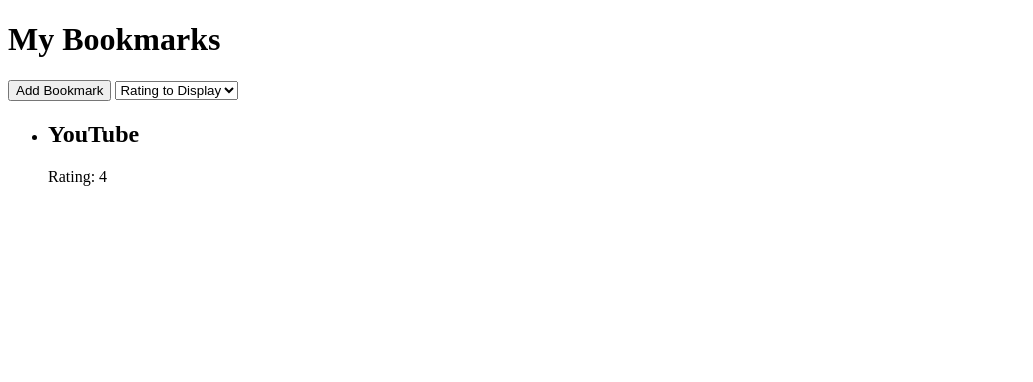
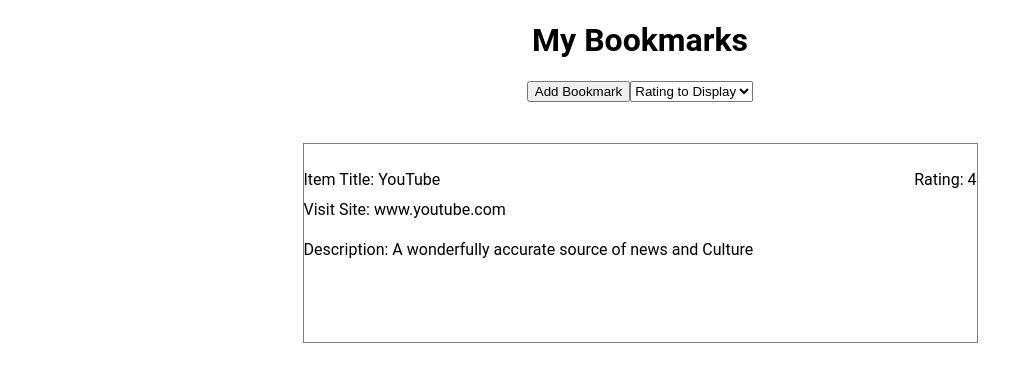
Before and after one commit to thinkful-ei27/DavidJ-bookmarks-app, a plain HTML site: page functionalApp/index.html in a window 1280 px wide. Shown: the whole page, without its empty margins (0-1033 px from the left). Drawn offline with nearby package versions, Linux system fonts and the light colour scheme.

Commit message:
Added some rough styling, I'll come back to it.

```diff
--- a/functionalApp/index.css
+++ b/functionalApp/index.css
@@ -0,0 +1,70 @@
+* {
+  box-sizing: border-box;
+}
+
+body {
+  font-family: 'Roboto', sans-serif;
+}
+
+.total-container {
+  max-width: 1000px;
+  margin-left: auto;
+  margin-right: auto;
+}
+
+#my-bookmarks-title {
+  text-align: center;
+}
+.container-button-and-select {
+  display:flex;
+  justify-content: center;
+}
+
+.rating-filter-select {
+  text-align: center;
+}
+
+.js-list {
+  list-style-type: none;
+  padding: 0px;
+}
+
+.bookmark-item {
+  position: relative;
+  width: 80%;
+  height: 250px;
+  left: 10%;
+  padding: 25px;
+}
+
+.inner-item {
+  position: relative;
+  width: 90%;
+  height: 100%;
+  left: 5%;
+  border: 1px solid grey;
+}
+.inner-item > p {
+  display: inline;
+}
+
+.item-title {
+  position: absolute;
+  left: 0px;
+  top: 10px;
+}
+
+.item-rating {
+  position: absolute;
+  right: 0px;
+  top: 10px;
+}
+
+.item-URL {
+  position: absolute;
+  top: 40px;
+}
+.item-Description {
+  position: absolute;
+  top: 80px;
+}
--- a/functionalApp/index.html
+++ b/functionalApp/index.html
@@ -9,9 +9,11 @@
 </head>
 <body>
   <main role="main">
-    <h1 role="banner">My Bookmarks</h1>
-    <button type ="button" role="button">Add Bookmark</button>
-    <select role="combobox">
+    <div class="total-container">
+      <h1 role="banner" id="my-bookmarks-title">My Bookmarks</h1>
+      <div class="container-button-and-select">
+        <button type="button" role="button" class="add-bookmark-button">Add Bookmark</button>
+        <select role="combobox" class="rating-filter-select">
         <option value="">Rating to Display</option>
         <option value="1">1</option>
         <option value="2">2</option>
@@ -19,8 +21,10 @@
         <option value="4">4</option>
         <option value="5">5</option>
         </select>
+      </div>
       <ul role="list" class="js-list">
       </ul>
+    </div>
 </main>
 <script type="text/javascript" src="https://cdnjs.cloudflare.com/ajax/libs/cuid/1.3.8/browser-cuid.min.js"></script>
 <script src="https://ajax.googleapis.com/ajax/libs/jquery/3.3.1/jquery.min.js"></script>
--- a/functionalApp/index.js
+++ b/functionalApp/index.js
@@ -1,6 +1,6 @@
 const STORE = {
 
-  items: [{id: 'cuidahw18sjv1j', title: "YouTube", rating: 4, displayDetail: true, description: 'A wonderfully accurate source of news and Culture'}],
+  items: [{id: 'cuidahw18sjv1j', title: "YouTube", URL: 'www.youtube.com', rating: 4, displayDetail: true, description: 'A wonderfully accurate source of news and Culture'}],
   ratingsToDisplay: 1,
   addBookmarkModal: false
 };
@@ -12,18 +12,18 @@
     return `
     <li class="bookmark-item" role="listitem" id="${item.id}">
     <section class="inner-item">
-      <h2 class="item-title">${item.title}</h2>
+      <p class="item-title">Item Title: ${item.title}</p>
       <p class="item-rating">Rating: ${item.rating}</p>
+      <p class="item-URL">Visit Site: ${item.URL}</p>
+      <p class="item-Description" role="note">Description: ${item.description}</p>
     </section>
     </li>`
   } else {
       return `
       <li class="bookmark-item" role="listitem" id="${item.id}">
       <section class="inner-item">
-        <h2 class="item-title">${item.title}</h2>
+        <p class="item-title">${item.title}</p>
         <p class="item-rating">Rating: ${item.rating}</p>
-        <p class="item-URL">Visit Site: ${item.URL}</p>
-        <p class="item-Description" role="note">Description: ${item.description}</p>
       </section>
       </li>`
   }
```
Lines whose indentation alone changed are shown as unchanged.
